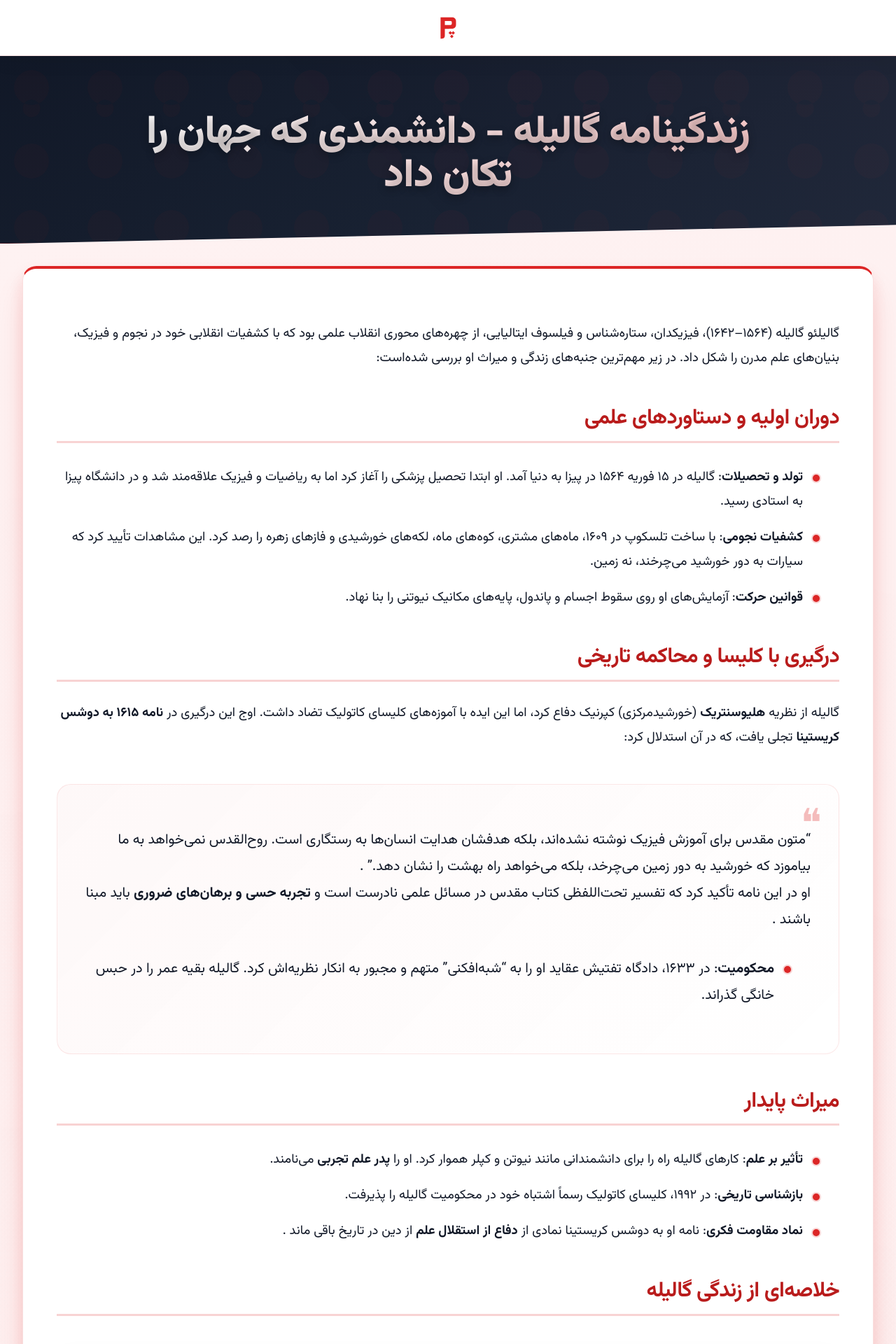
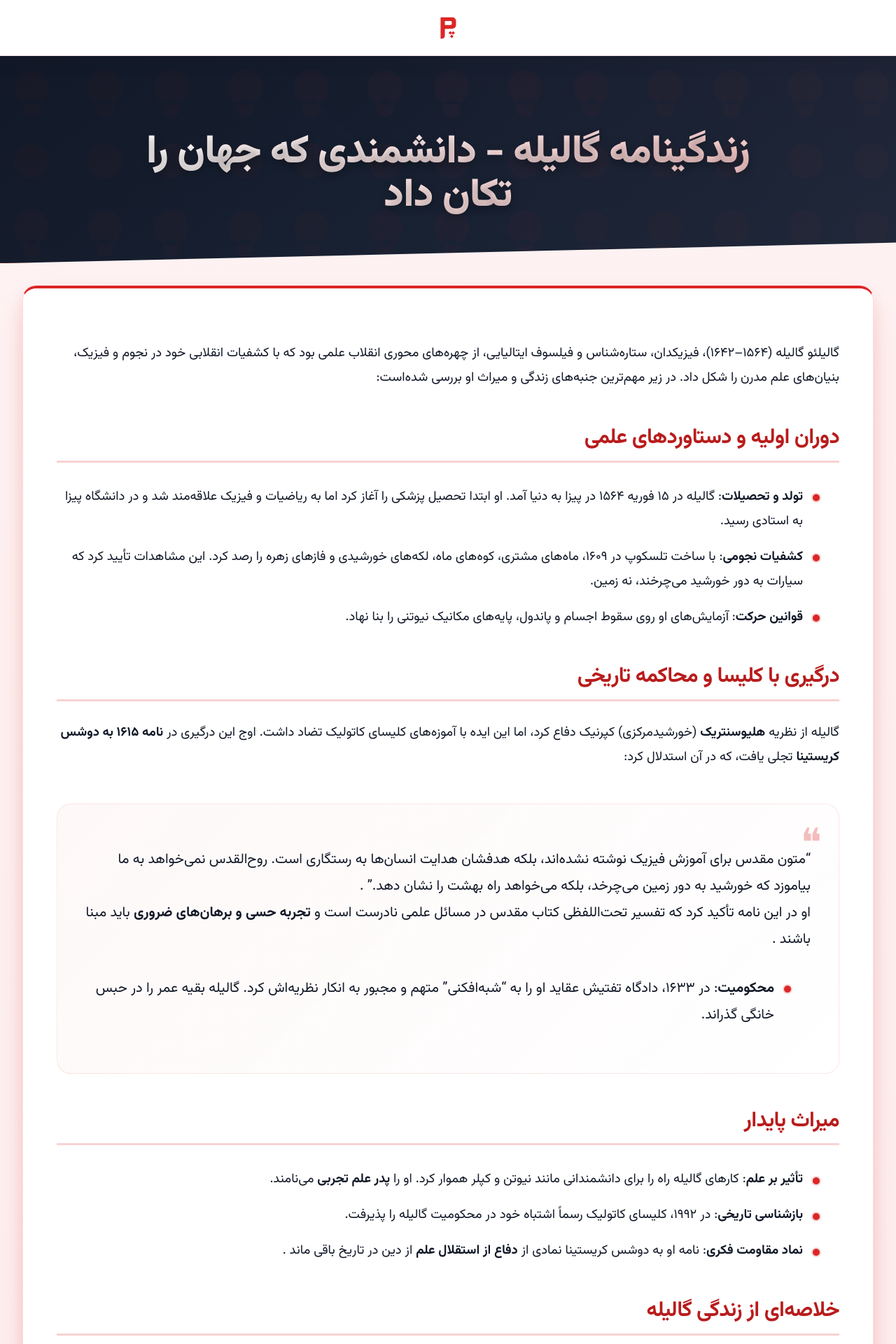
Before and after one commit to darkblog/darkblog.github.io, a Jekyll site: the page built from _posts/2025-7-5-68.md, in a window 1280 px wide. Shown: the top 1920 px of the page at 70% size. Built offline with Jekyll 4.4.1, drawn with Linux system fonts in a browser that asks for light colours.

Commit message:
Update post.html

```diff
--- a/_layouts/post.html
+++ b/_layouts/post.html
@@ -157,6 +157,12 @@
             -webkit-background-clip: text;
             -webkit-text-fill-color: transparent;
             background-clip: text;
+            padding-top: 0.5em;
+            overflow: visible;
+            text-overflow: unset;
+            white-space: normal;
+            height: auto;
+            min-height: 1.5em;
         }
 
         @media (min-width: 768px) {
@@ -365,7 +371,7 @@
             display: block;
             overflow-x: auto;
             -webkit-overflow-scrolling: touch;
-            border-radius: var(--radius);
+            border-radius: 0;
             border: 1px solid rgba(220, 38, 38, 0.2);
             box-shadow: var(--shadow);
         }
@@ -534,6 +540,12 @@
             transition: color 0.3s ease;
             position: relative;
             letter-spacing: -0.3px;
+            overflow: visible;
+            text-overflow: unset;
+            white-space: normal;
+            height: auto;
+            min-height: 3.5em;
+            padding-top: 0.5em;
         }
 
         .post-card-title a {
```
